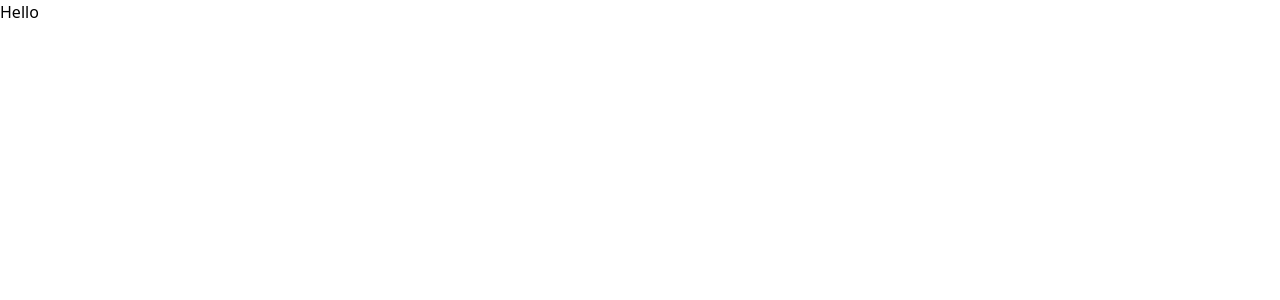
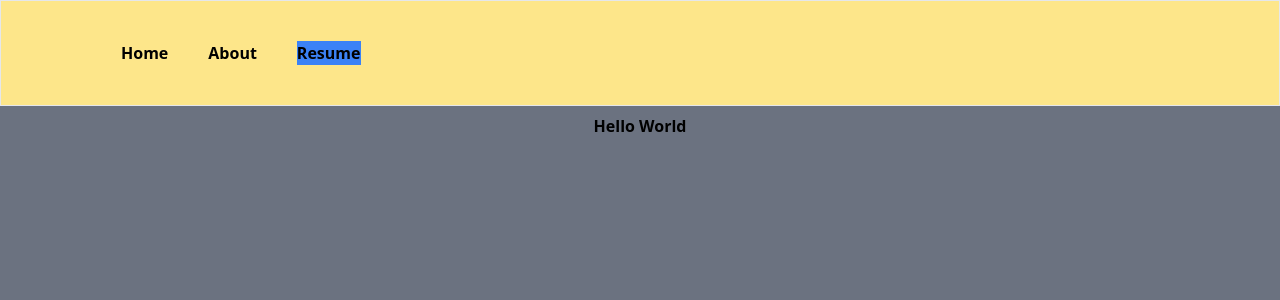
Before and after one commit to YaffetK/bookingApp1, a React (Vite) app in the folder bookingApp/: page / in a window 1280 px wide. Shown: the top 300 px of the page. Built offline with nearby package versions, Linux system fonts and the light colour scheme.

Commit message:
time to work

```diff
--- a/bookingApp/src/App.jsx
+++ b/bookingApp/src/App.jsx
@@ -5,13 +5,24 @@ function App() {
 
 
   return (
-    <div className="App">
-      <main>
+    <main>
 
-        <h1 className='text-red'> Hello</h1>
+      <section className=' bg-gray-500 min-h-screen'>
 
-      </main>
-    </div>
+
+        <nav className=' flex font-bold p-10 border bg-amber-200 mb-2'>
+          <ul className=' text-black flex flex-row gap-10 ml-20'>
+            <li>Home</li>
+            <li>About</li>
+            <li className='bg-blue-500 text-black'> <a href='#'>Resume</a></li>
+          </ul>
+        </nav>
+
+        <h1 className=' font-bold text-center'> Hello World</h1>
+
+      </section>
+
+    </main>
   )
 }
 
--- a/bookingApp/tailwind.config.cjs
+++ b/bookingApp/tailwind.config.cjs
@@ -1,6 +1,6 @@
 /** @type {import('tailwindcss').Config} */
 module.exports = {
-  content: ["./index.html", ".src/**/*.{js,ts,jsx,tsx}"],
+  content: ["./index.html", "./src/**/*.{js,ts,jsx,tsx}"],
   theme: {
     extend: {},
   },
```
